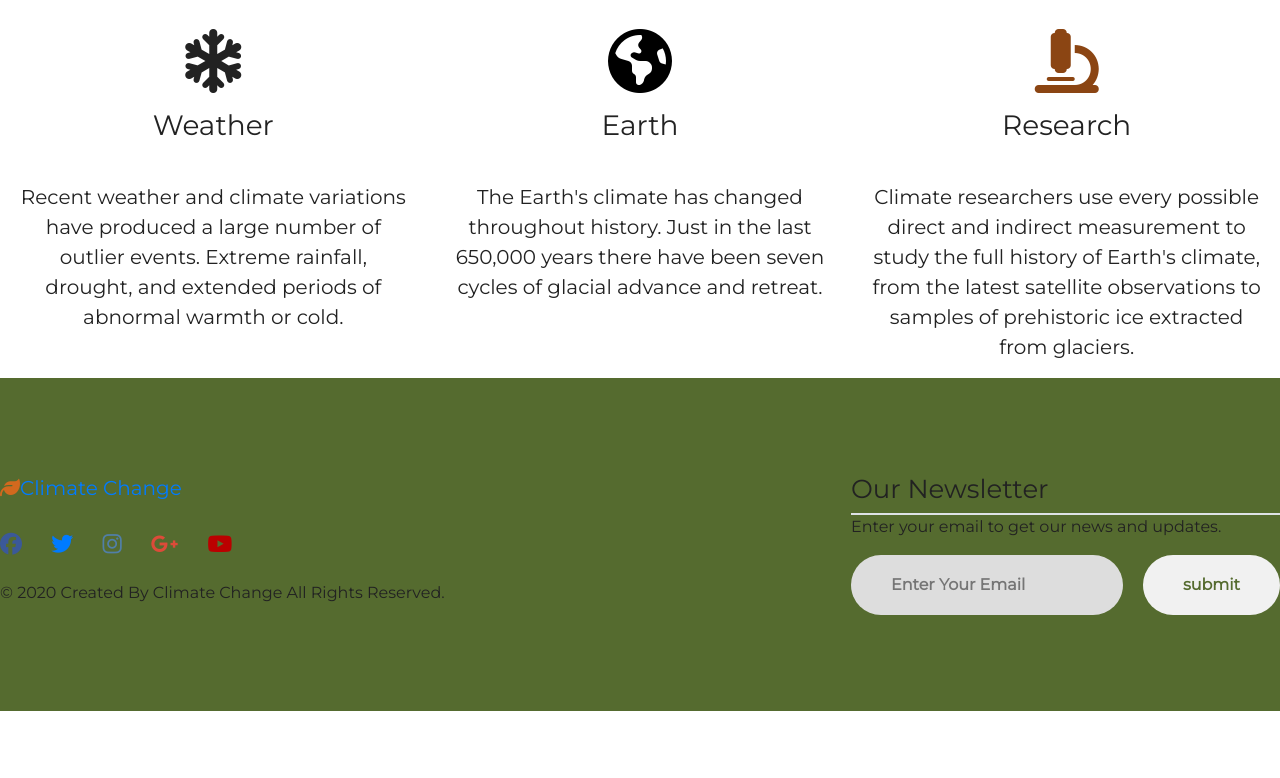
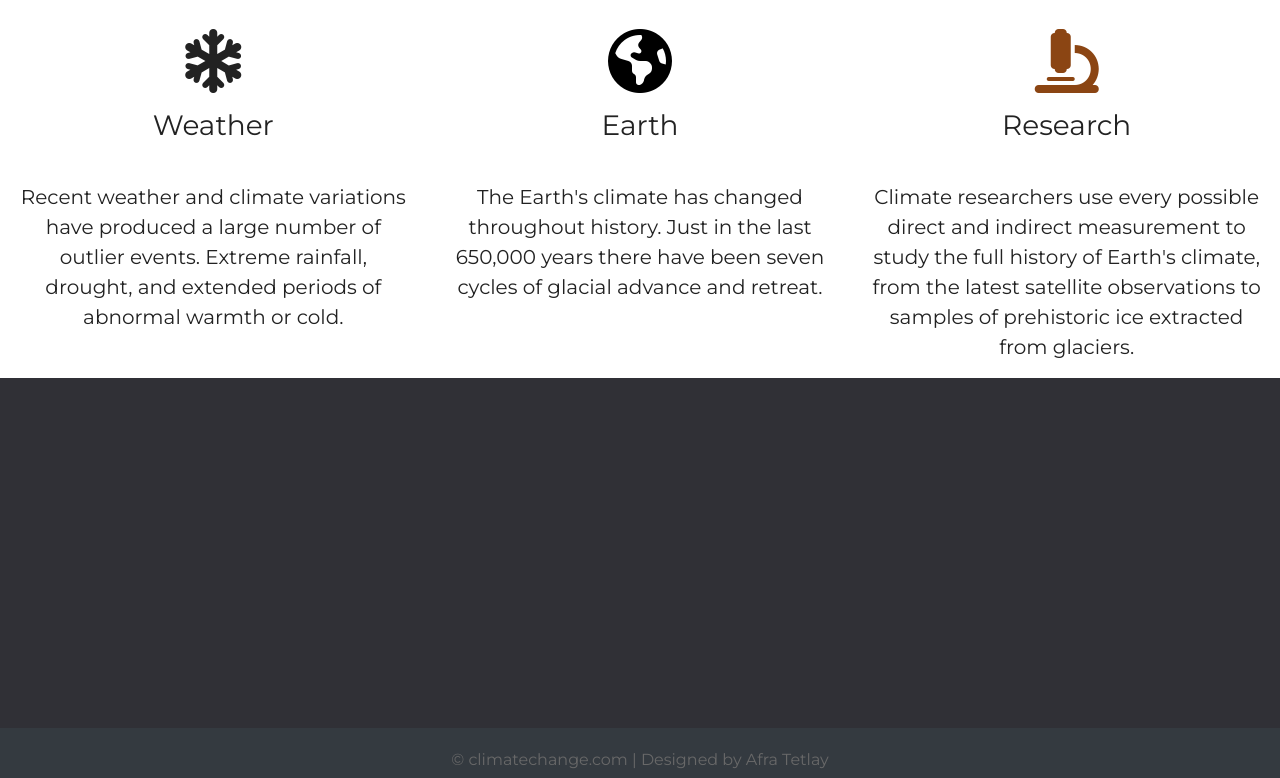
Before and after one commit to Code-Institute-Submissions/climate--change, a plain HTML site: page index.html in a window 1280 px wide. Shown: the part 2457-3235 px from the top of the page. Before the commit the page ends 3168 px from the top, so only its background shows below. Drawn offline with nearby package versions, Linux system fonts and the light colour scheme.

Commit message:
working on another footer

```diff
--- a/assets/style.css
+++ b/assets/style.css
@@ -97,7 +97,7 @@ footer {
 .footer-container {
     max-width: 1300px;
     margin: auto;
-    padding: 50 20px;
+    padding: 50px 20px;
     display: flex;
     justify-content: space-between;
     align-items: center;
@@ -147,7 +147,7 @@ footer {
     padding: 18px 40px;
     font-size: 16px;
     color: darkolivegreen;
-    background: #f1f1f1;
+    background: darkolivegreen;
     border: none;
     font-weight: 700;
     outline: none;
@@ -183,3 +183,24 @@ footer {
         margin-top: 20px;
     }
 }
+
+/* Footer */
+.footer {
+    background: #303036;
+    color: #d3d3d3;
+    height: 400px;
+    position: relative;
+}
+
+.footer .footer-bottom {
+    background: #343a40;
+    color:#686868;
+    height: 50px;
+    width: 100%;
+    text-align: center;
+    position: absolute;
+    bottom: 0px;
+    left: 0px;
+    padding-top: 20px;
+
+}
--- a/index.html
+++ b/index.html
@@ -162,34 +162,32 @@
 
 <!--- End Facts -->
 
-<footer>
-    <div class="footer-container">
-        <div class="left-col">
-            <a class="navbar-brand" href="#"><i class="fas fa-leaf"></i>Climate Change</a>
-            <div class= "social-media">
-                <a href="https://www.facebook.com/"><i class="fab fa-facebook"></i></a>
-                <a href="https://twitter.com/?lang=en-gb"><i class="fab fa-twitter"></i></a>
-                <a href="https://www.instagram.com/"><i class="fab fa-instagram"></i></a>
-                <a href="https://aboutme.google.com/u/0/?referer=gplus"><i class="fab fa-google-plus-g"></i></a>
-                <a href="http://youtube.com/"><i class="fab fa-youtube"></i></a>
-            </div>
-            <p class="right-text">© 2020 Created By Climate Change All Rights Reserved.</p>
-        </div>
+<div class="footer">
+    <div class="footer-content">
+      <div class="footer-section about"></div>
+      <div class="footer-section links"></div>
+      <div class="footer-section contact-form"></div>
+    </div>
 
-        <div class="right-col">
-            <h1>Our Newsletter</h1>
-            <div class="border"></div>
-            <p>Enter your email to get our news and updates.</p>
-            <form action="" class="newsletter-form">
-              <input type="text" class="txtb" placeholder="Enter Your Email">
-              <input type="submit" class="btn" value="submit">
-            </form>
-        </div>
+    <div class="footer-bottom">
+      &copy; climatechange.com | Designed by Afra Tetlay
     </div>
-</footer>
+
+</div>
 
 
-<!--- Beginning of the Footer
+
+
+
+
+
+
+
+
+
+
+
+<!--- Beginning of the Footer -
 
 <footer>
 <div class="banner-area" id="contact">
```
